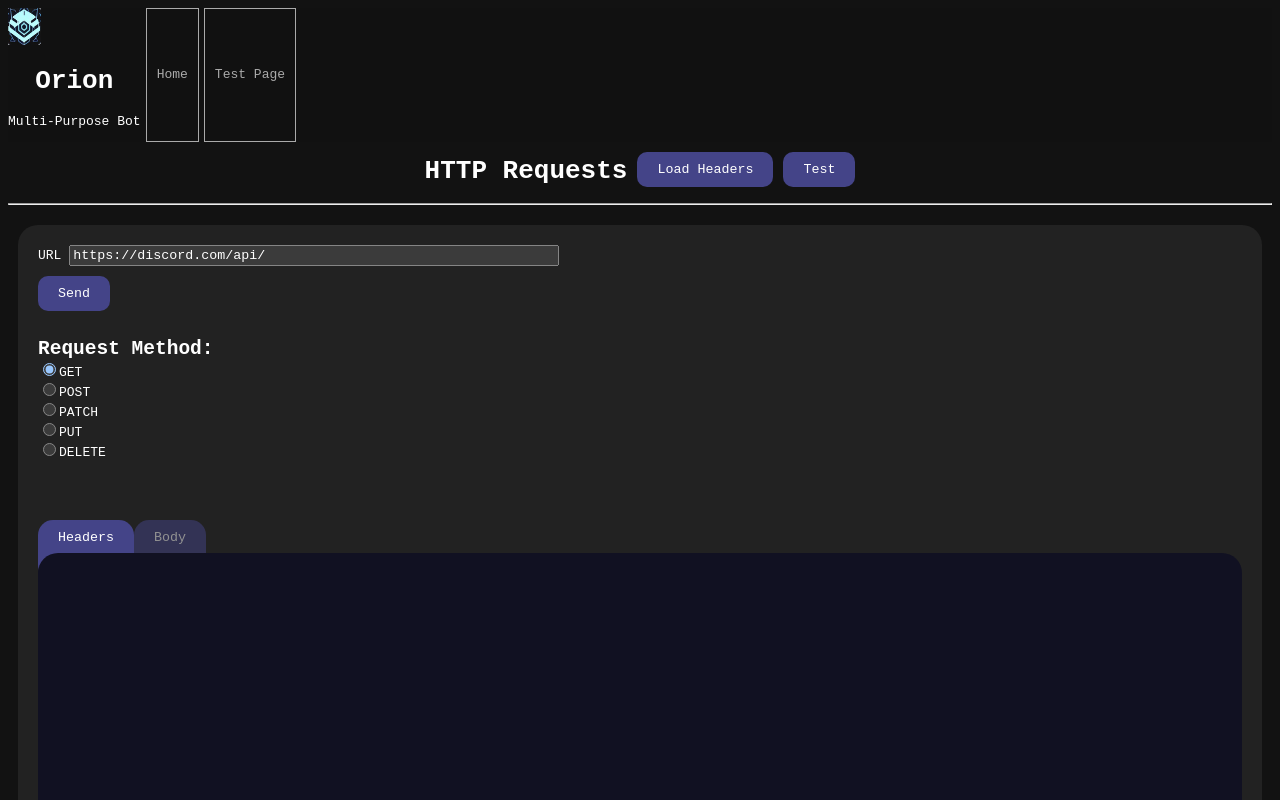
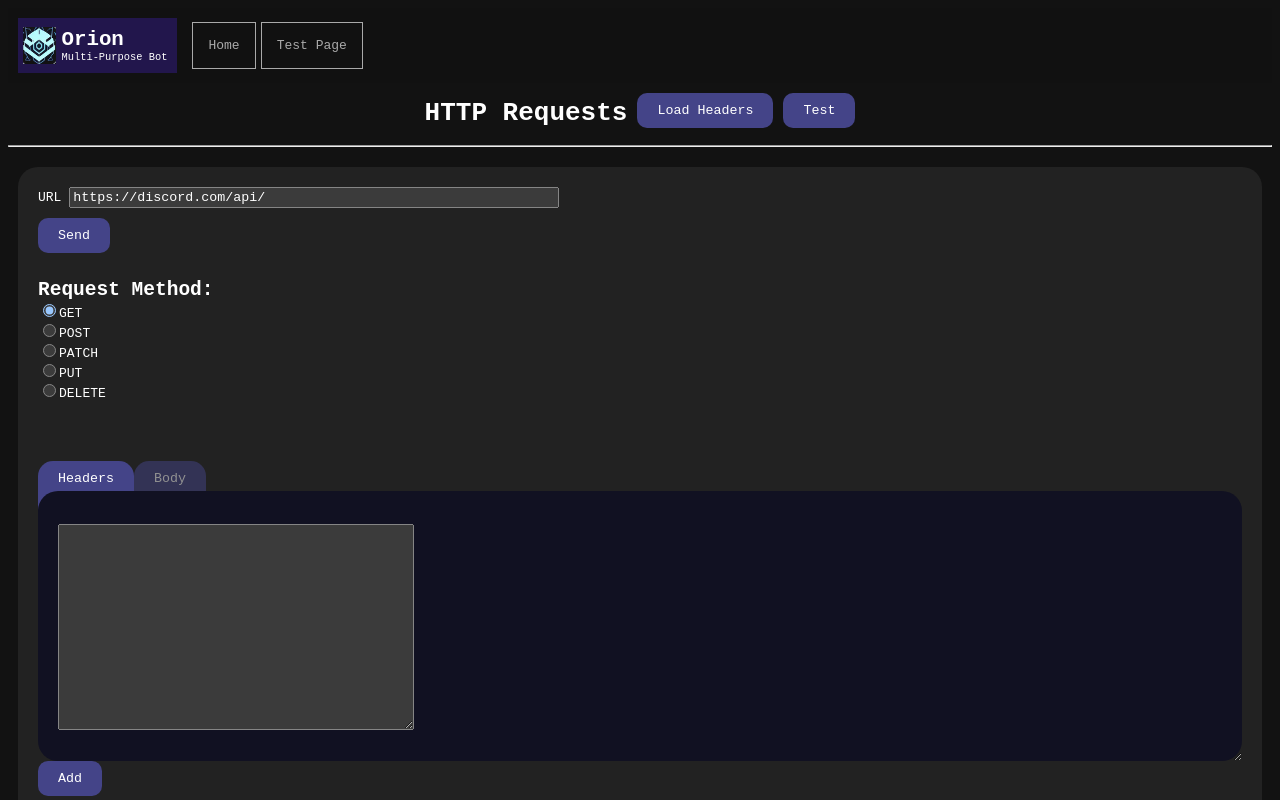
Before and after one commit to ringo-hoshii/discord-bot, a website: page page/index.html in a window 1280 px wide. Shown: the top 800 px of the page. Drawn offline with Linux system fonts and the light colour scheme.

Commit message:
prettify

```diff
--- a/page/test2.css
+++ b/page/test2.css
@@ -27,7 +27,7 @@ li {
 a {
     color: #aaa;
     border: 1px solid #aaa;
-    padding: 10px;
+    padding: 15px;
     text-decoration: none;
 }
 
@@ -69,13 +69,14 @@ button:active {
 
 .headerdiv {
     display: flex;
+    align-items: center;
     background-color: #111111;
     gap: 5px;
 }
 
 .headerdiv > a {
     align-content: center;
-
+    height: fit-content;
 }
 
 .headerelement {
@@ -86,9 +87,36 @@ button:active {
     max-height: 36.5px;
 }
 
+#headertrademark {
+    display: flex;
+    align-items: center;
+    margin: 10px;
+    cursor: pointer;
+    background-color: #22164c;
+    padding: 5px;
+    font-size: 80%;
+    transition: all 0.95s;
+    transition-timing-function: ease;
+}
+
+#headertrademark:hover {
+    box-shadow: 0 0 7px 1px #132;
+    transition-duration: 0.07s;
+}
+
 #headertrademark > div {
-    display: flex;
-    flex-flow: column;
+    padding: 5px;
+}
+
+#headertrademark h1, #headertrademark p {
+    text-align: left;
+    margin: 0;
+}
+
+#requestbody {
+    margin: 10px;
+    width: 350px;
+    height: 200px;
 }
 
 .container {
@@ -142,6 +170,10 @@ button:active {
     opacity: 50%;
 }
 
+.tabcontent-inactive {
+    display: none;
+}
+
 #requesturl {
     min-width: 40%;
 }
@@ -150,7 +182,19 @@ button:active {
     margin-bottom: 0;
 }
 
-#headerslist {
+#tabview {
+    background-color: #112;
+    border-radius: 20px;
+    padding: 10px;
+    resize: horizontal;
+    overflow-y: auto;
+    height: 250px;
+    position: relative;
+    top: 10px;
+    z-index: 1;
+}
+
+/* #headerslist {
     background-color: #112;
     border-radius: 20px;
     padding: 10px;
@@ -159,4 +203,4 @@ button:active {
     height: 250px;
     position: relative;
     z-index: 1;
-}
+} */
```
